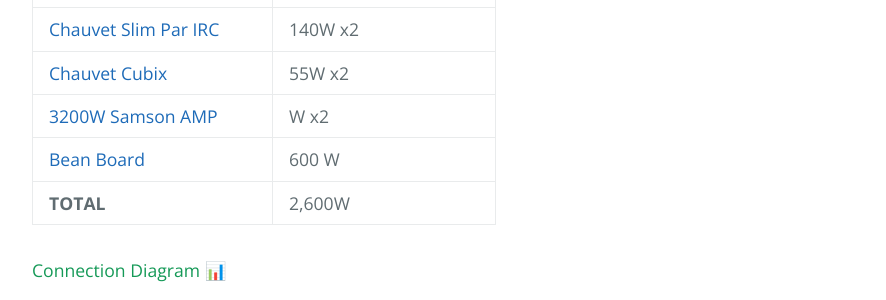
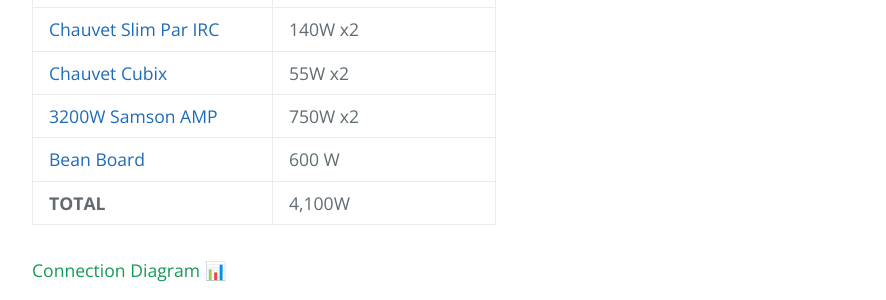
Before and after one commit to GrantBirki/edf, a Jekyll site: the page built from planning.md, in a window 1280 px wide and 900 px high, scrolled down 3815 px. Shown: the part 158-458 px from the top of the window, without its empty margins (192-1078 px from the left). Built offline with Jekyll 4.4.1, drawn with Linux system fonts in a browser that asks for light colours.

Commit message:
update power

```diff
--- a/planning.md
+++ b/planning.md
@@ -67,9 +67,9 @@
 | [Eclipse Laser](assets/images/eclipse.jpg) | 10W |
 | [Chauvet Slim Par IRC](assets/images/chauvet-slim-par.png) | 140W x2 |
 | [Chauvet Cubix](assets/images/chauvet-cubix.png) | 55W x2 |
-| [3200W Samson AMP](assets/files/samson-amp-specs.pdf) | W x2 |
+| [3200W Samson AMP](assets/files/samson-amp-specs.pdf) | 750W x2 |
 | [Bean Board](https://github.com/GrantBirki/bean-board) | 600 W |
-| **TOTAL** | 2,600W |
+| **TOTAL** | 4,100W |
 
 #### Connection Diagram 📊
 
```
